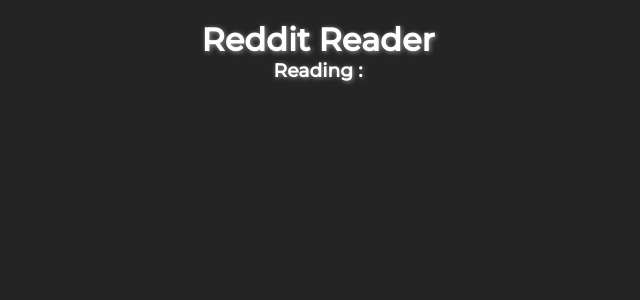
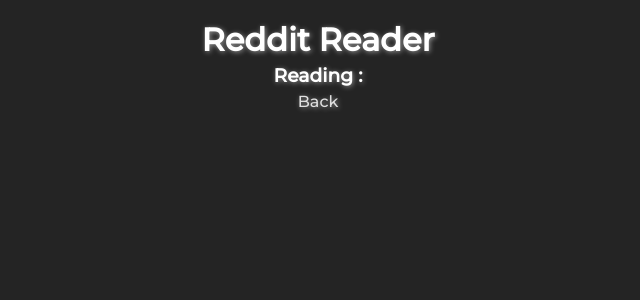
Before and after one commit to RominaSCH/python_challenge, a Flask app: page /read in a window 1280 px wide. Shown: the top 300 px of the page, without its empty margins (342-982 px from the left). Run offline with Flask 2, Linux system fonts and the light colour scheme.

Commit message:
css modify

```diff
--- a/day_eleven/templates/read.html
+++ b/day_eleven/templates/read.html
@@ -8,9 +8,6 @@
   <!-- <link href="https://andybrewer.github.io/mvp/mvp.css" rel="stylesheet"></link> -->
   <style>
     @import url('https://fonts.googleapis.com/css2?family=Montserrat:wght@200;300;500&display=swap');
-		:root {
-			--basic-color: #242424;
-		}
 		* {
 			padding: 0;
 			margin: 0;
@@ -18,20 +15,20 @@
       text-decoration:none;
 		}
     a{
-      color:#fff;
+      color:#e0e0e0;
     }
     a:visited{
-      color:#c2c2c2;
+      color:#999999;
     }
 		body {
-			background: var(--basic-color);
+			background: #242424;
 			color: #fff;
 			display: flex;
 			flex-direction: column;
 		}
     header {
 			width: 100%;
-			text-shadow: 1px 1px 5px rgba(150, 150, 150, 1);
+			text-shadow: 1px 1px 5px rgba(255, 255, 255, 0.5);
 			margin: 20px;
       text-align:center;
 		}
@@ -40,17 +37,22 @@
     }
     .wrapper{
       padding:10px;
-      border: 1px solid #bfbfbf;
+      border: 1px solid #e0e0e0;
       margin-bottom:8px;
       border-radius:5px;
+    }
+    h3{
+      display:block;
+      margin:5px 0px;
     }
   </style>
 </head>
 
 <body>
   <header>
-    <h1><a href="/">Reddit Reader</a></h1>
+    <h1>Reddit Reader</h1>
     <h3>Reading : {% for subreddit in selected%}{{subreddit}}  {% endfor %} </h3>
+    <span><a href="/">Back</a></span>
   </header>
   <main>
     {% for post in posts %}
```
Also changed, not shown: day_eleven/templates/home.html (+4 -6 lines).
